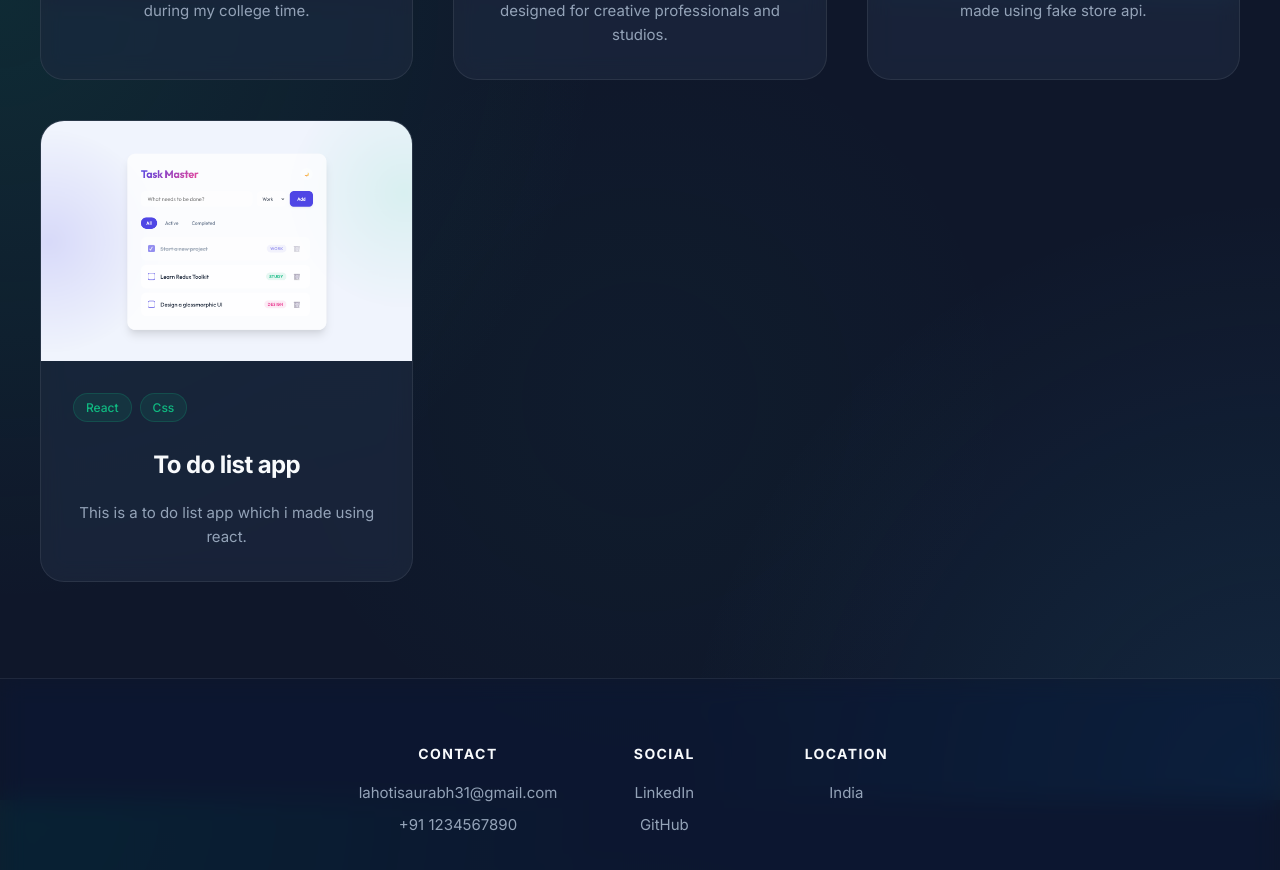
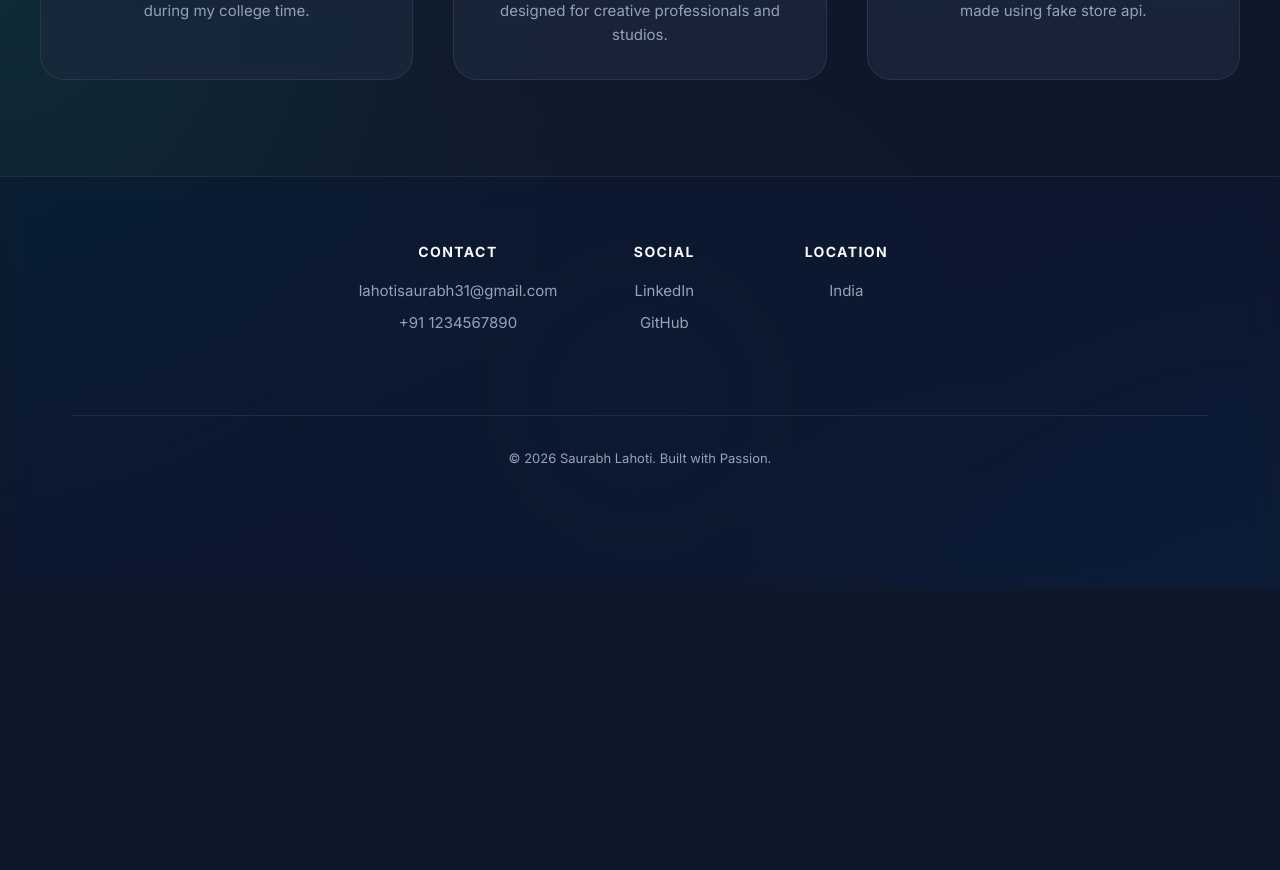
Before and after one commit to saurabhlahoti31/Profile, a React (Vite) app: page /projects in a window 1280 px wide. Shown: the part 800-1670 px from the top of the page. After the commit the page ends 1389 px from the top, so only its background shows below. Built offline with nearby package versions, Linux system fonts and the light colour scheme.

Commit message:
feat: create Projects page to showcase featured work with demo links and tech stacks

```diff
--- a/src/pages/Projects.jsx
+++ b/src/pages/Projects.jsx
@@ -3,7 +3,7 @@ import "./projects_page_css/projects.css";
 import Ecommerce from "../Image/Ecommerce.jpg"
 import Collegeproject from "../Image/Collegeproject.jpg"
 import Portfolio from "../Image/Portfolio.jpg"
-import todo from "../Image/todo list.png";
+
 
 
 
@@ -34,14 +34,7 @@ export const Projects = () => {
       image:Ecommerce,
       link: "https://e-commerce-delta-lilac-79.vercel.app/"
     },
-    {
-      id: 4,
-      title: "To do list app ",
-      description: "This is a to do list app which i made using react.",
-      tech: ["React","Css"],
-      image:todo,
-      link: "https://to-do-list-challangers.vercel.app/"
-    }
+
   ];
 
   return (
```
Also changed, not shown: src/Image/todo list.png (deleted).
